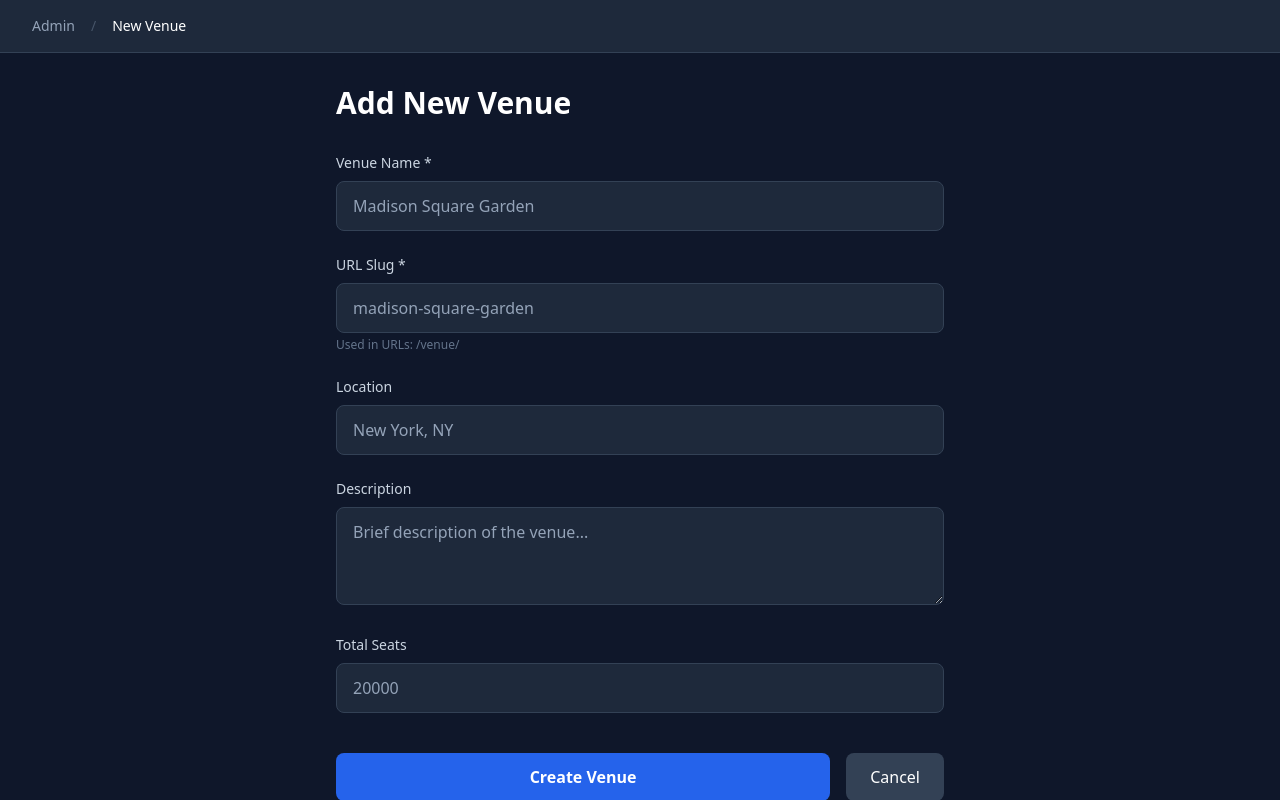
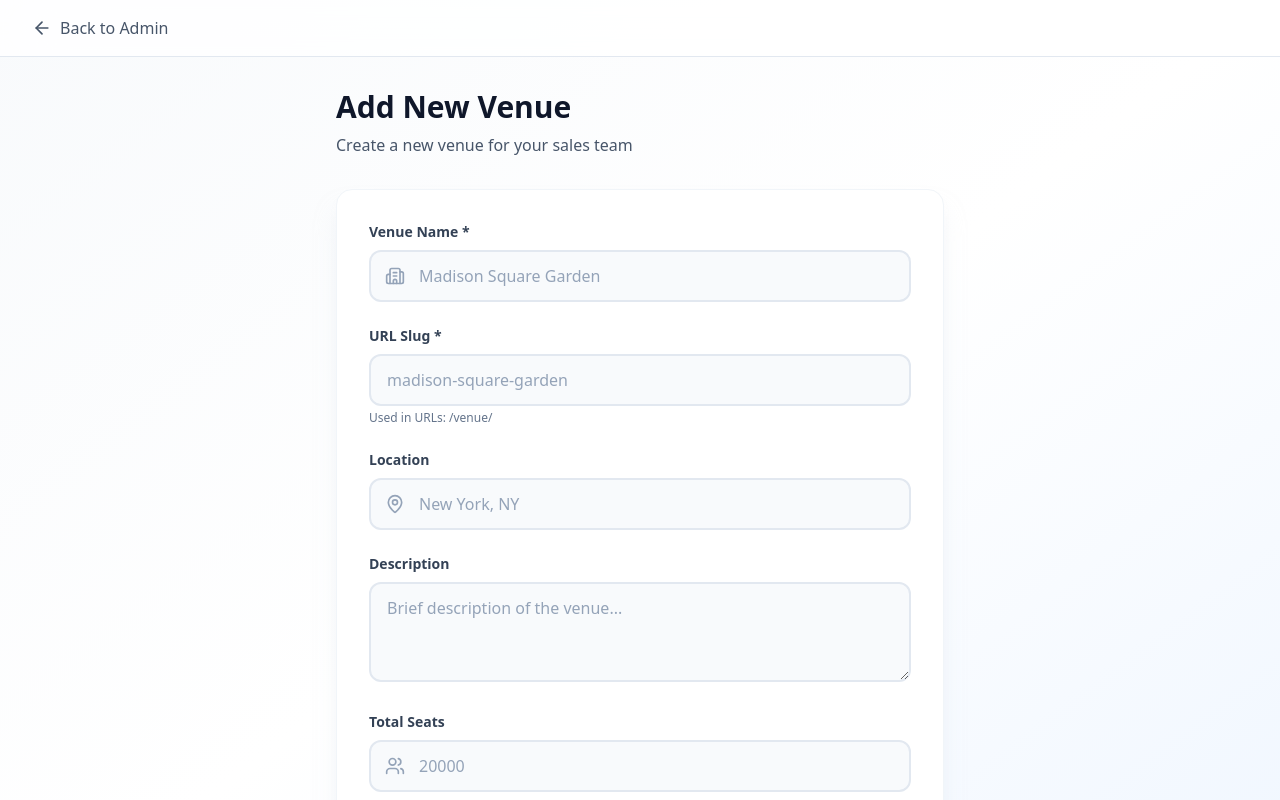
Before and after one commit to tlindblad4/AccuSeat, a Next.js app: page /admin/venues/new in a window 1280 px wide. Shown: the top 800 px of the page. Built offline with nearby package versions, Linux system fonts and the light colour scheme; no server answers.

Commit message:
ui: update add venue and map photos pages with light theme

```diff
--- a/src/app/admin/unmapped/page.tsx
+++ b/src/app/admin/unmapped/page.tsx
@@ -3,27 +3,26 @@
 import { useEffect, useState } from 'react'
 import Link from 'next/link'
 import { supabase } from '@/lib/supabase'
-import { Venue, Section, Row, Seat } from '@/types'
+import { ArrowLeft, MapPin, ImageIcon, Check } from 'lucide-react'
 
 interface UnmappedFile {
   name: string
   path: string
   publicUrl: string
   size: number
-  created_at: string
 }
 
 export default function UnmappedPhotosPage() {
-  const [venues, setVenues] = useState<Venue[]>([])
-  const [selectedVenue, setSelectedVenue] = useState<string>('')
+  const [venues, setVenues] = useState<any[]>([])
+  const [selectedVenue, setSelectedVenue] = useState('')
   const [unmappedFiles, setUnmappedFiles] = useState<UnmappedFile[]>([])
-  const [sections, setSections] = useState<Section[]>([])
-  const [selectedSection, setSelectedSection] = useState<string>('')
-  const [rows, setRows] = useState<Row[]>([])
-  const [selectedRow, setSelectedRow] = useState<string>('')
-  const [seats, setSeats] = useState<Seat[]>([])
+  const [sections, setSections] = useState<any[]>([])
+  const [rows, setRows] = useState<any[]>([])
+  const [seats, setSeats] = useState<any[]>([])
   const [loading, setLoading] = useState(true)
   const [mappingFile, setMappingFile] = useState<UnmappedFile | null>(null)
+  const [selectedSection, setSelectedSection] = useState('')
+  const [selectedRow, setSelectedRow] = useState('')
 
   useEffect(() => {
     loadVenues()
@@ -55,24 +54,17 @@ export default function UnmappedPhotosPage() {
   }
 
   const loadUnmappedFiles = async (venueId: string) => {
-    // List files in the unmapped folder
     const { data, error } = await supabase.storage
       .from('seat-photos')
-      .list(`${venueId}/unmapped`, {
-        limit: 100,
-        offset: 0,
-        sortBy: { column: 'created_at', order: 'desc' }
-      })
+      .list(`${venueId}/unmapped`, { limit: 100 })
 
     if (error) {
-      console.error('Error loading files:', error)
       setUnmappedFiles([])
       return
     }
 
-    // Get public URLs for each file
     const files: UnmappedFile[] = (data || [])
-      .filter(file => !file.id.endsWith('/')) // Filter out folders
+      .filter(file => !file.id.endsWith('/'))
       .map(file => {
         const { data: { publicUrl } } = supabase.storage
           .from('seat-photos')
@@ -83,7 +75,6 @@ export default function UnmappedPhotosPage() {
           path: `${venueId}/unmapped/${file.name}`,
           publicUrl,
           size: file.metadata?.size || 0,
-          created_at: file.created_at,
         }
       })
 
@@ -96,11 +87,7 @@ export default function UnmappedPhotosPage() {
       .select('*')
       .eq('venue_id', venueId)
       .order('level')
-      .order('section_number')
     setSections(data || [])
-    setSelectedSection('')
-    setRows([])
-    setSeats([])
   }
 
   const loadRows = async (sectionId: string) => {
@@ -110,8 +97,6 @@ export default function UnmappedPhotosPage() {
       .eq('section_id', sectionId)
       .order('row_number')
     setRows(data || [])
-    setSelectedRow('')
-    setSeats([])
   }
 
   const loadSeats = async (rowId: string) => {
@@ -128,19 +113,14 @@ export default function UnmappedPhotosPage() {
       const fileExtension = file.name.split('.').pop()?.toLowerCase()
       const isDng = fileExtension === 'dng'
 
-      // Save to database (insert only, no upsert since no unique constraint)
-      // First check if photo already exists for this seat
       const { data: existingPhoto } = await supabase
         .from('photos')
         .select('id')
         .eq('seat_id', seatId)
         .maybeSingle()
 
-      let dbError
-
       if (existingPhoto) {
-        // Update existing
-        const { error } = await supabase
+        await supabase
           .from('photos')
           .update({
             storage_path: file.path,
@@ -153,10 +133,8 @@ export default function UnmappedPhotosPage() {
             },
           })
           .eq('seat_id', seatId)
-        dbError = error
       } else {
-        // Insert new
-        const { error } = await supabase.from('photos').insert({
+        await supabase.from('photos').insert({
           seat_id: seatId,
           storage_path: file.path,
           public_url: file.publicUrl,
@@ -167,60 +145,52 @@ export default function UnmappedPhotosPage() {
             is_raw: isDng,
           },
         })
-        dbError = error
       }
 
-      if (dbError) {
-        throw dbError
-      }
-
-      // Remove from unmapped list
       setUnmappedFiles(prev => prev.filter(f => f.path !== file.path))
       setMappingFile(null)
     } catch (error: any) {
-      console.error('Error mapping file:', error)
-      alert('Failed to map file: ' + (error.message || 'Unknown error'))
+      alert('Failed to map file: ' + error.message)
     }
   }
 
   if (loading) {
     return (
-      <div className="min-h-screen bg-slate-900 flex items-center justify-center">
+      <div className="min-h-screen bg-gradient-to-br from-slate-50 via-white to-blue-50 flex items-center justify-center">
         <div className="animate-spin w-8 h-8 border-2 border-blue-500 border-t-transparent rounded-full" />
       </div>
     )
   }
 
   return (
-    <div className="min-h-screen bg-slate-900 text-white">
+    <div className="min-h-screen bg-gradient-to-br from-slate-50 via-white to-blue-50">
       {/* Header */}
-      <header className="bg-slate-800 border-b border-slate-700">
+      <header className="bg-white/80 backdrop-blur-xl border-b border-slate-200 sticky top-0 z-50">
         <div className="max-w-7xl mx-auto px-4 sm:px-6 lg:px-8 py-4">
-          <div className="flex items-center gap-4 text-sm">
-            <Link href="/admin" className="text-slate-400 hover:text-white transition-colors">
-              Admin
+          <div className="flex items-center gap-4">
+            <Link href="/admin" className="flex items-center gap-2 text-slate-600 hover:text-slate-900 transition-colors">
+              <ArrowLeft className="w-5 h-5" />
+              Back to Admin
             </Link>
-            <span className="text-slate-600">/</span>
-            <span className="text-white">Unmapped Photos</span>
           </div>
         </div>
       </header>
 
       <main className="max-w-7xl mx-auto px-4 sm:px-6 lg:px-8 py-8">
-        <h1 className="text-3xl font-bold mb-2">Unmapped Photos</h1>
-        <p className="text-slate-400 mb-8">
-          Map uploaded photos to seats
-        </p>
+        <div className="mb-8">
+          <h1 className="text-3xl font-bold text-slate-900 mb-2">Map Photos to Seats</h1>
+          <p className="text-slate-600">Assign uploaded photos to specific seats</p>
+        </div>
 
         {/* Venue Selection */}
-        <div className="bg-slate-800 rounded-2xl p-6 mb-6">
-          <label className="block text-sm font-medium text-slate-300 mb-2">
+        <div className="card-premium p-6 mb-6">
+          <label className="block text-sm font-semibold text-slate-700 mb-2">
             Select Venue
           </label>
           <select
             value={selectedVenue}
             onChange={(e) => setSelectedVenue(e.target.value)}
-            className="w-full px-4 py-3 bg-slate-700 border border-slate-600 rounded-lg text-white focus:outline-none focus:ring-2 focus:ring-blue-500"
+            className="w-full px-4 py-3 bg-slate-50 border-2 border-slate-200 rounded-xl text-slate-900 focus:border-blue-500 focus:ring-4 focus:ring-blue-500/10 outline-none"
           >
             <option value="">Choose a venue...</option>
             {venues.map((venue) => (
@@ -233,31 +203,46 @@ export default function UnmappedPhotosPage() {
 
         {/* Unmapped Files */}
         {selectedVenue && (
-          <div className="bg-slate-800 rounded-2xl p-6">
-            <h2 className="text-xl font-semibold mb-4">
-              Unmapped Files ({unmappedFiles.length})
+          <div className="card-premium p-6">
+            <h2 className="text-xl font-bold text-slate-900 mb-4">
+              Unmapped Photos ({unmappedFiles.length})
             </h2>
 
             {unmappedFiles.length === 0 ? (
-              <p className="text-slate-400 text-center py-8">
-                No unmapped photos found for this venue.
-              </p>
+              <div className="text-center py-12">
+                <div className="w-16 h-16 bg-slate-100 rounded-full flex items-center justify-center mx-auto mb-4">
+                  <ImageIcon className="w-8 h-8 text-slate-400" />
+                </div>
+                <p className="text-slate-500">No unmapped photos found.</p>
+                <Link href="/admin/upload" className="btn-primary inline-flex mt-4">
+                  Upload Photos
+                </Link>
+              </div>
             ) : (
-              <div className="space-y-4">
+              <div className="grid md:grid-cols-2 lg:grid-cols-3 gap-4">
                 {unmappedFiles.map((file) => (
                   <div
                     key={file.path}
-                    className="flex items-center justify-between p-4 bg-slate-700 rounded-lg"
+                    className="bg-slate-50 rounded-xl p-4 hover:bg-slate-100 transition-colors"
                   >
+                    <div className="flex items-start justify-between mb-3">
+                      <div className="flex items-center gap-3">
+                        <div className="w-10 h-10 bg-blue-100 rounded-lg flex items-center justify-center">
+                          <ImageIcon className="w-5 h-5 text-blue-600" />
+                        </div>
                         <div>
-                      <p className="font-medium">{file.name}</p>
-                      <p className="text-sm text-slate-400">
+                          <p className="font-medium text-slate-900 text-sm truncate max-w-[150px]">
+                            {file.name}
+                          </p>
+                          <p className="text-xs text-slate-500">
                             {(file.size / 1024 / 1024).toFixed(1)} MB
                           </p>
                         </div>
+                      </div>
+                    </div>
                     <button
                       onClick={() => setMappingFile(file)}
-                      className="px-4 py-2 bg-blue-600 hover:bg-blue-700 rounded-lg text-sm font-medium transition-colors"
+                      className="w-full py-2 bg-blue-600 hover:bg-blue-700 text-white font-medium rounded-lg text-sm transition-colors"
                     >
                       Map to Seat
                     </button>
@@ -270,22 +255,21 @@ export default function UnmappedPhotosPage() {
 
         {/* Mapping Modal */}
         {mappingFile && (
-          <div className="fixed inset-0 bg-black/80 flex items-center justify-center p-4 z-50">
-            <div className="bg-slate-800 rounded-2xl p-6 w-full max-w-lg">
-              <h3 className="text-xl font-semibold mb-4">
+          <div className="fixed inset-0 bg-black/50 backdrop-blur-sm flex items-center justify-center p-4 z-50">
+            <div className="bg-white rounded-2xl p-6 w-full max-w-lg animate-scale-in">
+              <h3 className="text-xl font-bold text-slate-900 mb-4">
                 Map: {mappingFile.name}
               </h3>
 
-              {/* Section/Row/Seat Selectors */}
               <div className="space-y-4 mb-6">
                 <div>
-                  <label className="block text-sm font-medium text-slate-300 mb-2">
+                  <label className="block text-sm font-semibold text-slate-700 mb-2">
                     Section
                   </label>
                   <select
                     value={selectedSection}
                     onChange={(e) => setSelectedSection(e.target.value)}
-                    className="w-full px-4 py-3 bg-slate-700 border border-slate-600 rounded-lg text-white"
+                    className="w-full px-4 py-3 bg-slate-50 border-2 border-slate-200 rounded-xl focus:border-blue-500 outline-none"
                   >
                     <option value="">Select section...</option>
                     {sections.map((section) => (
@@ -297,14 +281,14 @@ export default function UnmappedPhotosPage() {
                 </div>
 
                 <div>
-                  <label className="block text-sm font-medium text-slate-300 mb-2">
+                  <label className="block text-sm font-semibold text-slate-700 mb-2">
                     Row
                   </label>
                   <select
                     value={selectedRow}
                     onChange={(e) => setSelectedRow(e.target.value)}
                     disabled={!selectedSection}
-                    className="w-full px-4 py-3 bg-slate-700 border border-slate-600 rounded-lg text-white disabled:opacity-50"
+                    className="w-full px-4 py-3 bg-slate-50 border-2 border-slate-200 rounded-xl focus:border-blue-500 outline-none disabled:opacity-50"
                   >
                     <option value="">Select row...</option>
                     {rows.map((row) => (
@@ -317,7 +301,7 @@ export default function UnmappedPhotosPage() {
 
                 {seats.length > 0 && (
                   <div>
-                    <label className="block text-sm font-medium text-slate-300 mb-2">
+                    <label className="block text-sm font-semibold text-slate-700 mb-2">
                       Select Seat
                     </label>
                     <div className="grid grid-cols-5 gap-2 max-h-48 overflow-y-auto">
@@ -325,7 +309,7 @@ export default function UnmappedPhotosPage() {
                         <button
                           key={seat.id}
                           onClick={() => mapFileToSeat(mappingFile, seat.id)}
-                          className="p-2 bg-slate-700 hover:bg-blue-600 rounded text-sm transition-colors"
+                          className="p-3 bg-slate-100 hover:bg-blue-600 hover:text-white rounded-lg text-sm font-medium transition-colors"
                         >
                           {seat.seat_number}
                         </button>
@@ -335,14 +319,12 @@ export default function UnmappedPhotosPage() {
                 )}
               </div>
 
-              <div className="flex gap-3">
               <button
                 onClick={() => setMappingFile(null)}
-                  className="flex-1 py-3 bg-slate-700 hover:bg-slate-600 rounded-lg font-medium transition-colors"
+                className="w-full py-3 bg-slate-100 hover:bg-slate-200 text-slate-700 font-semibold rounded-xl transition-colors"
               >
                 Cancel
               </button>
-              </div>
             </div>
           </div>
         )}
--- a/src/app/admin/venues/new/page.tsx
+++ b/src/app/admin/venues/new/page.tsx
@@ -4,6 +4,7 @@ import { useState } from 'react'
 import { useRouter } from 'next/navigation'
 import Link from 'next/link'
 import { supabase } from '@/lib/supabase'
+import { ArrowLeft, Building2, MapPin, Users } from 'lucide-react'
 
 export default function NewVenuePage() {
   const [name, setName] = useState('')
@@ -61,46 +62,51 @@ export default function NewVenuePage() {
   }
 
   return (
-    <div className="min-h-screen bg-slate-900 text-white">
+    <div className="min-h-screen bg-gradient-to-br from-slate-50 via-white to-blue-50">
       {/* Header */}
-      <header className="bg-slate-800 border-b border-slate-700">
+      <header className="bg-white/80 backdrop-blur-xl border-b border-slate-200 sticky top-0 z-50">
         <div className="max-w-7xl mx-auto px-4 sm:px-6 lg:px-8 py-4">
-          <div className="flex items-center gap-4 text-sm">
-            <Link href="/admin" className="text-slate-400 hover:text-white transition-colors">
-              Admin
+          <div className="flex items-center gap-4">
+            <Link href="/admin" className="flex items-center gap-2 text-slate-600 hover:text-slate-900 transition-colors">
+              <ArrowLeft className="w-5 h-5" />
+              Back to Admin
             </Link>
-            <span className="text-slate-600">/</span>
-            <span className="text-white">New Venue</span>
           </div>
         </div>
       </header>
 
       <main className="max-w-2xl mx-auto px-4 sm:px-6 lg:px-8 py-8">
-        <h1 className="text-3xl font-bold mb-8">Add New Venue</h1>
+        <div className="mb-8">
+          <h1 className="text-3xl font-bold text-slate-900 mb-2">Add New Venue</h1>
+          <p className="text-slate-600">Create a new venue for your sales team</p>
+        </div>
 
         {error && (
-          <div className="mb-6 p-4 bg-red-500/20 border border-red-500/50 rounded-lg text-red-400">
+          <div className="mb-6 p-4 bg-red-50 border border-red-200 rounded-xl text-red-600">
             {error}
           </div>
         )}
 
-        <form onSubmit={handleSubmit} className="space-y-6">
+        <form onSubmit={handleSubmit} className="card-premium p-8 space-y-6">
           <div>
-            <label className="block text-sm font-medium text-slate-300 mb-2">
+            <label className="block text-sm font-semibold text-slate-700 mb-2">
               Venue Name *
             </label>
+            <div className="relative">
+              <Building2 className="absolute left-4 top-1/2 transform -translate-y-1/2 w-5 h-5 text-slate-400" />
               <input
                 type="text"
                 value={name}
                 onChange={(e) => handleNameChange(e.target.value)}
                 required
-              className="w-full px-4 py-3 bg-slate-800 border border-slate-700 rounded-lg text-white placeholder-slate-400 focus:outline-none focus:ring-2 focus:ring-blue-500"
+                className="w-full pl-12 pr-4 py-3 bg-slate-50 border-2 border-slate-200 rounded-xl text-slate-900 placeholder-slate-400 focus:border-blue-500 focus:ring-4 focus:ring-blue-500/10 outline-none"
                 placeholder="Madison Square Garden"
               />
             </div>
+          </div>
 
           <div>
-            <label className="block text-sm font-medium text-slate-300 mb-2">
+            <label className="block text-sm font-semibold text-slate-700 mb-2">
               URL Slug *
             </label>
             <input
@@ -108,7 +114,7 @@ export default function NewVenuePage() {
               value={slug}
               onChange={(e) => setSlug(e.target.value)}
               required
-              className="w-full px-4 py-3 bg-slate-800 border border-slate-700 rounded-lg text-white placeholder-slate-400 focus:outline-none focus:ring-2 focus:ring-blue-500"
+              className="w-full px-4 py-3 bg-slate-50 border-2 border-slate-200 rounded-xl text-slate-900 placeholder-slate-400 focus:border-blue-500 focus:ring-4 focus:ring-blue-500/10 outline-none"
               placeholder="madison-square-garden"
             />
             <p className="text-xs text-slate-500 mt-1">
@@ -117,55 +123,61 @@ export default function NewVenuePage() {
           </div>
 
           <div>
-            <label className="block text-sm font-medium text-slate-300 mb-2">
+            <label className="block text-sm font-semibold text-slate-700 mb-2">
               Location
             </label>
+            <div className="relative">
+              <MapPin className="absolute left-4 top-1/2 transform -translate-y-1/2 w-5 h-5 text-slate-400" />
               <input
                 type="text"
                 value={location}
                 onChange={(e) => setLocation(e.target.value)}
-              className="w-full px-4 py-3 bg-slate-800 border border-slate-700 rounded-lg text-white placeholder-slate-400 focus:outline-none focus:ring-2 focus:ring-blue-500"
+                className="w-full pl-12 pr-4 py-3 bg-slate-50 border-2 border-slate-200 rounded-xl text-slate-900 placeholder-slate-400 focus:border-blue-500 focus:ring-4 focus:ring-blue-500/10 outline-none"
                 placeholder="New York, NY"
               />
             </div>
+          </div>
 
           <div>
-            <label className="block text-sm font-medium text-slate-300 mb-2">
+            <label className="block text-sm font-semibold text-slate-700 mb-2">
               Description
             </label>
             <textarea
               value={description}
               onChange={(e) => setDescription(e.target.value)}
               rows={3}
-              className="w-full px-4 py-3 bg-slate-800 border border-slate-700 rounded-lg text-white placeholder-slate-400 focus:outline-none focus:ring-2 focus:ring-blue-500"
+              className="w-full px-4 py-3 bg-slate-50 border-2 border-slate-200 rounded-xl text-slate-900 placeholder-slate-400 focus:border-blue-500 focus:ring-4 focus:ring-blue-500/10 outline-none"
               placeholder="Brief description of the venue..."
             />
           </div>
 
           <div>
-            <label className="block text-sm font-medium text-slate-300 mb-2">
+            <label className="block text-sm font-semibold text-slate-700 mb-2">
               Total Seats
             </label>
+            <div className="relative">
+              <Users className="absolute left-4 top-1/2 transform -translate-y-1/2 w-5 h-5 text-slate-400" />
               <input
                 type="number"
                 value={totalSeats}
                 onChange={(e) => setTotalSeats(e.target.value)}
-              className="w-full px-4 py-3 bg-slate-800 border border-slate-700 rounded-lg text-white placeholder-slate-400 focus:outline-none focus:ring-2 focus:ring-blue-500"
+                className="w-full pl-12 pr-4 py-3 bg-slate-50 border-2 border-slate-200 rounded-xl text-slate-900 placeholder-slate-400 focus:border-blue-500 focus:ring-4 focus:ring-blue-500/10 outline-none"
                 placeholder="20000"
               />
+            </div>
           </div>
 
           <div className="flex gap-4 pt-4">
             <button
               type="submit"
               disabled={loading}
-              className="flex-1 py-3 bg-blue-600 hover:bg-blue-700 disabled:bg-slate-700 rounded-lg font-semibold transition-colors"
+              className="flex-1 btn-primary py-4 disabled:opacity-50"
             >
               {loading ? 'Creating...' : 'Create Venue'}
             </button>
             <Link
               href="/admin"
-              className="px-6 py-3 bg-slate-700 hover:bg-slate-600 rounded-lg font-medium transition-colors"
+              className="px-8 py-4 bg-slate-100 hover:bg-slate-200 text-slate-700 font-semibold rounded-xl transition-colors"
             >
               Cancel
             </Link>
```
Lines whose indentation alone changed are shown as unchanged.
